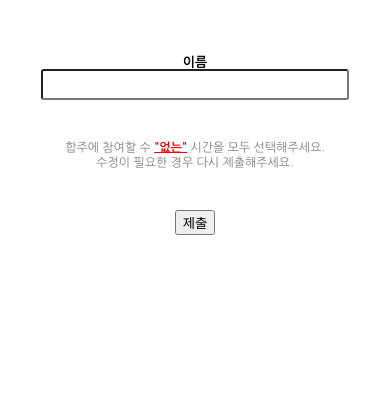
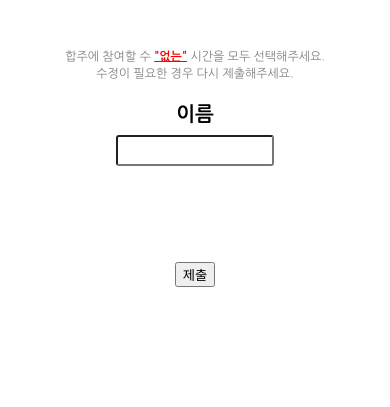
Before and after one commit to john8707/banhyang-web2, a Django app: template banhyang/practice/templates/practice.html in a window 390 px wide. Shown: the part 80-487 px from the top of the page. Run offline with Django 3.2, Linux system fonts and the light colour scheme; the template is opened without the code that fills it: values that come from a table or form of the project are taken from there, others are empty; the visitor is signed in with stand-in values (Sample User, id 1); parts of the project's set-up code (start-up, migrations or seed data) failed here and were passed over.

Commit message:
UPDATE 모바일 불참 제출 페이지 가시성 개선 및 관리 메뉴 이름 변경

```diff
--- a/banhyang/config/templates/base.html
+++ b/banhyang/config/templates/base.html
@@ -30,7 +30,7 @@
             <span></span>
             <ul id="menu">
                 <li><a href="{% url 'practice' %}">합주 불참 신청</a></li>
-                <li><a href="{% url 'setting' %}">관리</a></li>
+                <li><a href="{% url 'setting' %}">합주 선택/미제출 인원 확인</a></li>
                 <li><a href="{% url 'create' %}">합주 날짜 생성</a></li>
                 <li><a href="{% url 'song_list' %}">곡 목록/관리</a></li>
                 <li><a href="{% url 'user_list' %}">활동 인원 목록/관리</a></li>
--- a/banhyang/core/static/css/core.css
+++ b/banhyang/core/static/css/core.css
@@ -163,14 +163,25 @@ a, a:visited{
 .practice_choice{
     font-size: 13px;
 }
-.practice_choice_date, .submit-wrapper, .setting_description{
+.submit-wrapper, .setting_description{
     font-size: 21px;
     font-weight: bold;
     margin-top: 40px;
 }
+.practice_choice_date{
+    font-size: 21px;
+    font-weight: bold;
+    margin-top: 0px;
+}
+
 .practice_error{
     text-align: center;
 }
+
+.choice_wrapper{
+    margin-bottom: 40px;
+}
+
 #practice_info{
     color: gray;
     text-align: center;
@@ -182,6 +193,7 @@ a, a:visited{
     height: 25px;
     border-radius: 3px;
 }
+
 
 .setting_choice{
     font-size: 13px;
@@ -373,7 +385,18 @@ a, a:visited{
         font-weight: bold;
         margin-top: 6px;
         text-align: center;
+        margin-bottom: 10px;
     }
+
+    #id_username_label{
+        font-size: 20px;
+
+    }
+
+    #id_username{
+        width: 150px;
+    }
+
     #mobilenav{
         display: block;
     }
--- a/banhyang/practice/templates/create.html
+++ b/banhyang/practice/templates/create.html
@@ -5,7 +5,7 @@
     {% include 'nav.html' %}
 
     <div class="setting_form tal">
-        <div class="setting_description">합주 정보를 입력하세요</div>
+        <div class="setting_description">합주 정보 입력</div>
 
         <form method="POST" autocomplete="off">
             {% csrf_token %}
--- a/banhyang/practice/templates/nav.html
+++ b/banhyang/practice/templates/nav.html
@@ -2,7 +2,7 @@
 
     <div><a class="nav_link" href="{% url 'practice' %}">합주 불참 신청</a></div>
     {% if user.is_authenticated %}
-    <div><a href="{% url 'setting' %}" class="nav_link">관리</a></div>
+    <div><a href="{% url 'setting' %}" class="nav_link">합주 선택/미제출 인원 확인</a></div>
     <div><a href="{% url 'create' %}" class="nav_link">합주 날짜 생성</a></div>
     <div><a href="{% url 'song_list' %}" class="nav_link">곡 목록/관리</a></div>
     <div><a href="{% url 'user_list' %}" class="nav_link">활동 인원 목록/관리</a></div>
--- a/banhyang/practice/templates/practice.html
+++ b/banhyang/practice/templates/practice.html
@@ -6,20 +6,20 @@
     {% if form %}
     <form method="POST" class="practice_form">
         {% csrf_token %}
+        <div id="practice_info" style="line-height: 1.4;">
+            합주에 참여할 수 <b style="color: red; text-decoration: underline;">"없는"</b> 시간을 모두 선택해주세요. <br>
+            수정이 필요한 경우 다시 제출해주세요. <br>
+        </div>
         {% for field in form %}
             <div class="practice_field">
-                    <div class="practice_label">{{field.label}}</div>
+                <div class="practice_label" id="id_username_label">{{field.label}}</div>
                 <div class="practice_input">{{field}}</div>
                 {% for error in field.errors %}
                 <div class="practice_error"><b style="color: red;">{{error}}</b></div>
                 {% endfor %}
             </div>
         {% endfor %}
-
-            <div id="practice_info">
-                합주에 참여할 수 <b style="color: red; text-decoration: underline;">"없는"</b> 시간을 모두 선택해주세요. <br>
-                수정이 필요한 경우 다시 제출해주세요. <br>
-            </div>
+        <br> <span></span>
         <div>
             {% for choice in choices %}
             {% if choice.0 == 0 %}
--- a/banhyang/practice/templates/setting.html
+++ b/banhyang/practice/templates/setting.html
@@ -7,7 +7,7 @@
 <div class="setting_form">
 
 <form method="POST">
-    <div class="setting_description">메인에 노출될 합주를 선택해주세요</div>
+    <div class="setting_description">불참 신청 받을 합주 선택</div>
     {% csrf_token %}
     {% for schedule in schedules %}
         <div class="setting_choice">
```
Lines whose indentation alone changed are shown as unchanged.
